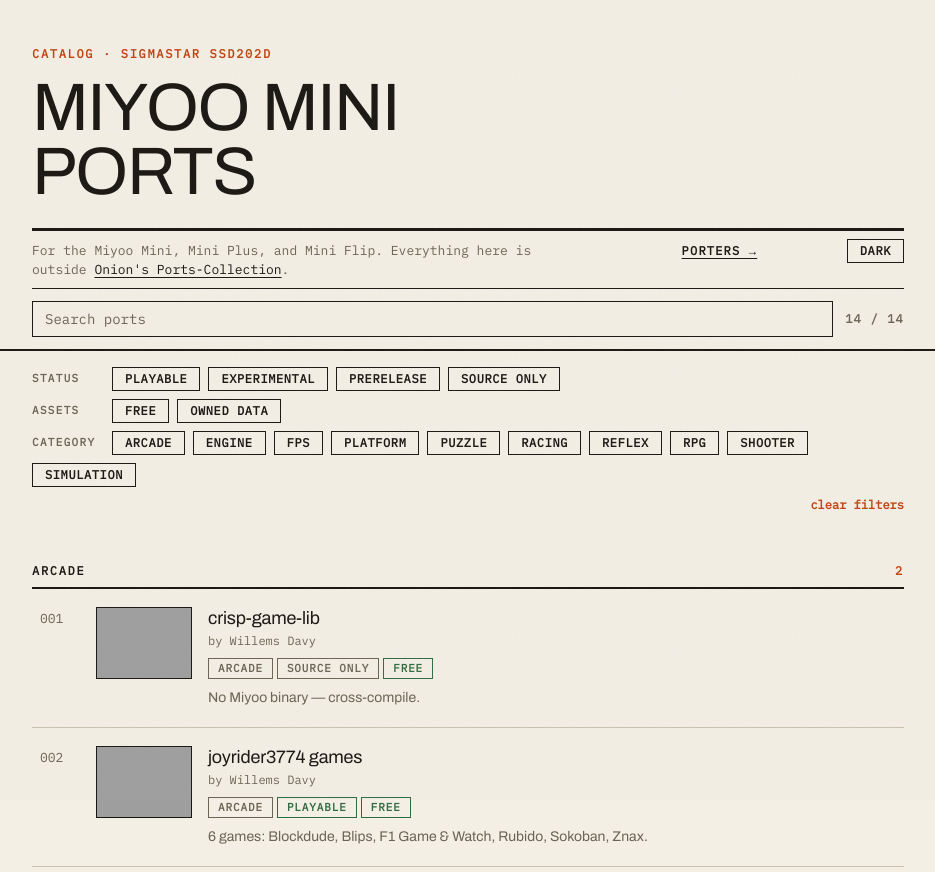
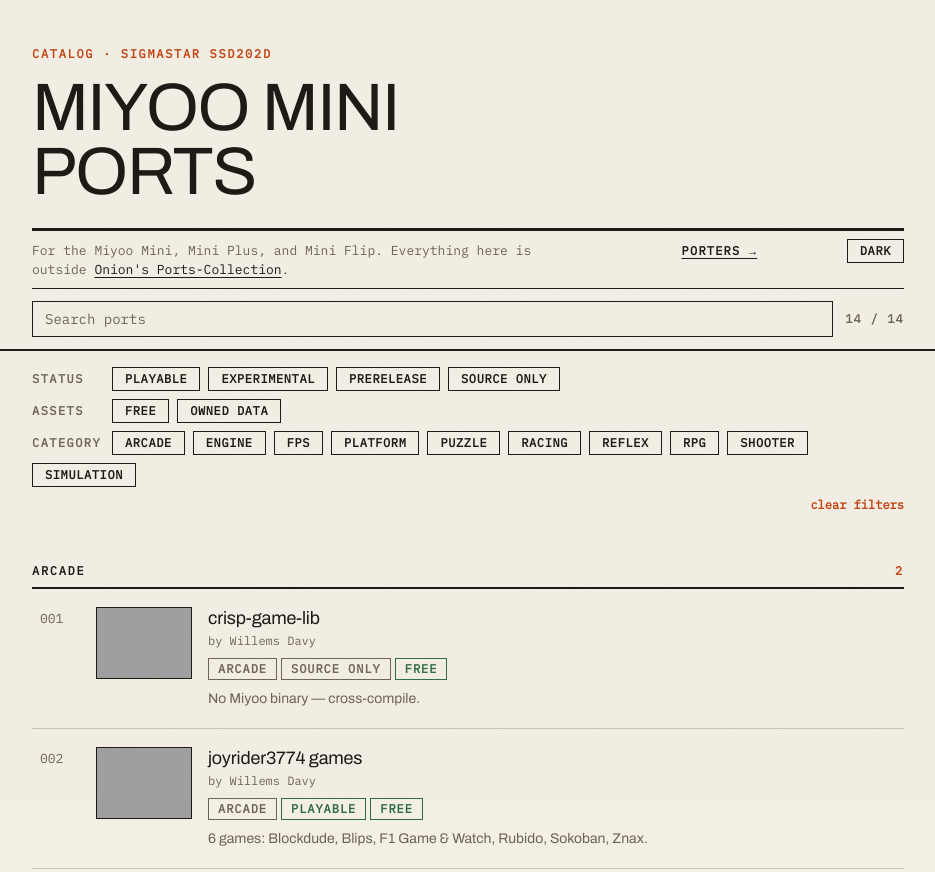
Before and after one commit to Producdevity/MiyooMini-Ports, a website built with Vite: page index.html in a window 1280 px wide. Shown: the top 872 px of the page, without its empty margins (172-1107 px from the left). Built offline with nearby package versions, Linux system fonts and the light colour scheme; grey boxes are pictures that could not be loaded.

Commit message:
chore: increase font size for chips group labels and tags for better readability

```diff
--- a/style.css
+++ b/style.css
@@ -206,7 +206,7 @@ h1 {
 }
 
 .chips-group .lbl {
-  font: 600 11px / 1 var(--font-mono);
+  font: 600 12px / 1 var(--font-mono);
   letter-spacing: 0.12em;
   text-transform: uppercase;
   color: var(--ink-dim);
@@ -345,7 +345,7 @@ main.wrap {
 }
 
 .tag {
-  font: 600 11px / 1 var(--font-mono);
+  font: 600 12px / 1 var(--font-mono);
   letter-spacing: 0.08em;
   text-transform: uppercase;
   border: 1px solid;
```
